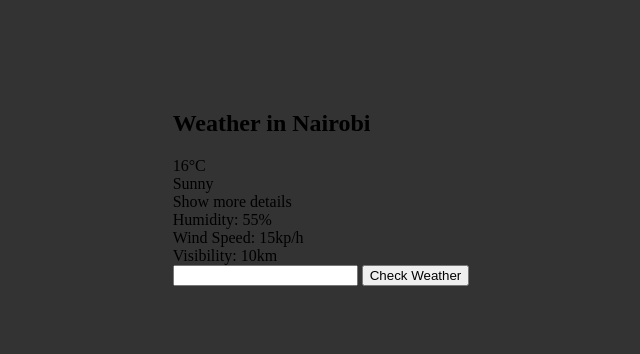
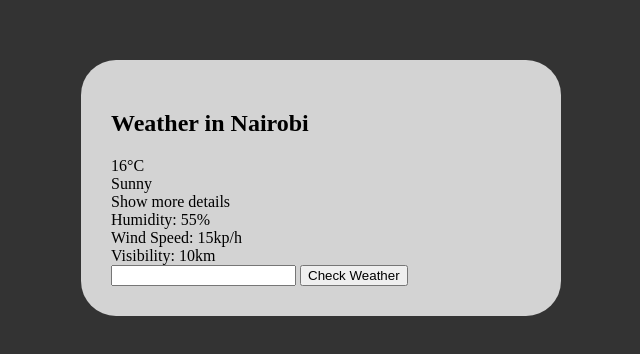
Before and after one commit to MwitaBrian/javascript-weather-app, a plain HTML site: page index.html in a window 1280 px wide. Shown: the part 212-566 px from the top of the page, without its empty margins (319-959 px from the left). Drawn offline with Linux system fonts and the light colour scheme.

Commit message:
Add style to Display card

```diff
--- a/style.css
+++ b/style.css
@@ -6,3 +6,12 @@ body {
   margin: 0;
   background: #333;
 }
+
+.card {
+  background: lightgrey;
+  padding: 30px;
+  border-radius: 35px;
+  width: 100%;
+  max-width: 420px;
+  margin: 1px;
+}
```
